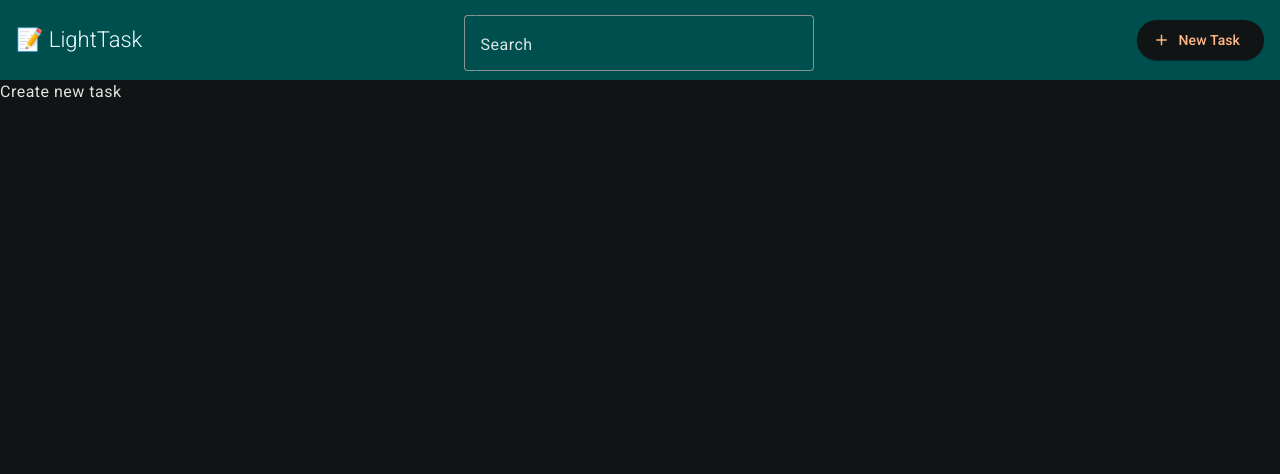
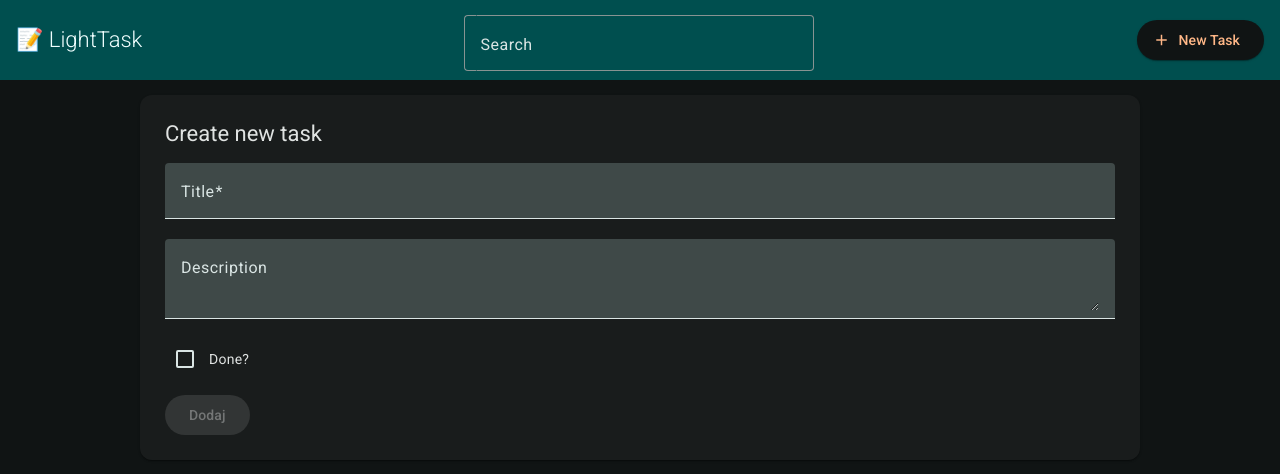
Before and after one commit to MarcinKielbik/LightTaskUI, an Angular app: page /new-task in a window 1280 px wide. Shown: the top 474 px of the page. Built offline with nearby package versions, Linux system fonts and the light colour scheme.

Commit message:
chore: create NewTaskComponent

```diff
--- a/src/app/components/new-task/new-task.component.html
+++ b/src/app/components/new-task/new-task.component.html
@@ -1 +1,36 @@
-<p>Create new task</p>
+<div class="container">
+  <form [formGroup]="taskForm" (ngSubmit)="onSubmit()">
+    <mat-card>
+      <mat-card-title>Create new task</mat-card-title>
+
+      <!-- <mat-form-field appearance="fill" class="full-width">
+        <mat-label>Title</mat-label>
+        <input matInput formControlName="title" required />
+      </mat-form-field> -->
+
+      <mat-form-field appearance="fill" class="full-width">
+        <mat-label>Title</mat-label>
+        <input matInput formControlName="title" required />
+        <mat-error *ngIf="taskForm.get('title')?.hasError('required')">
+          Title required
+        </mat-error>
+      </mat-form-field>
+
+      <mat-form-field appearance="fill" class="full-width">
+        <mat-label>Description</mat-label>
+        <textarea matInput formControlName="description"></textarea>
+      </mat-form-field>
+
+      <mat-checkbox formControlName="completed">Done?</mat-checkbox>
+
+      <div style="margin-top: 16px">
+     <button mat-raised-button color="primary" type="submit" [disabled]="taskForm.invalid">
+  Dodaj
+</button>
+    </div>
+
+
+
+    </mat-card>
+  </form>
+</div>
--- a/src/app/components/new-task/new-task.component.scss
+++ b/src/app/components/new-task/new-task.component.scss
@@ -0,0 +1,15 @@
+.container {
+  margin-top: 15px;
+  margin-left: auto;
+  margin-right: auto;
+  width: 1000px;
+
+
+    mat-card-title {
+        margin-bottom: 15px;
+    }
+
+  mat-card {
+    padding: 25px;
+  }
+}
--- a/src/app/components/new-task/new-task.component.ts
+++ b/src/app/components/new-task/new-task.component.ts
@@ -1,5 +1,5 @@
 import { Component } from '@angular/core';
-import { FormBuilder, FormGroup } from '@angular/forms';
+import { FormBuilder, FormGroup, Validators } from '@angular/forms';
 import { NewTaskService, Task } from '../../services/new-task.service';
 import { title } from 'process';
 import { error } from 'console';
@@ -15,7 +15,7 @@ export class NewTaskComponent {
 
   constructor(private fb: FormBuilder, private newTaskService: NewTaskService) {
     this.taskForm = this.fb.group({
-      title: [''],
+      title: ['', Validators.required],
       description: [''],
       completed: [false]
     });
```
Also changed, not shown: src/app/app.module.ts (+8 -1 lines).
